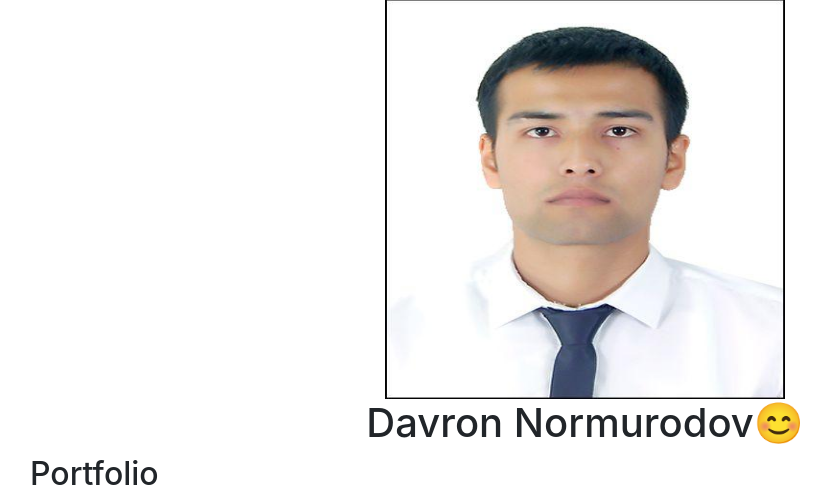
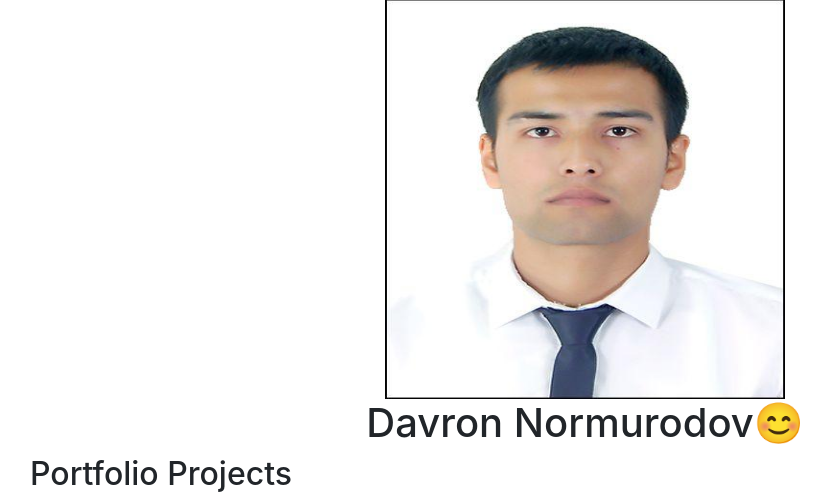
Before and after one commit to DavronNormurodov/django3-personal-portfolio, a Django app: page / in a window 1280 px wide. Shown: the part 97-596 px from the top of the page, without its empty margins (55-886 px from the left). Run offline with Django 3.2, Linux system fonts and the light colour scheme; data comes from the database, SQL or seed files in the repository; some libraries are stand-ins or nearby versions.

Commit message:
template is changed

```diff
--- a/portfolio/templates/portfolio/home.html
+++ b/portfolio/templates/portfolio/home.html
@@ -8,7 +8,7 @@
         </div>
     </div>
 
-    <h2>Portfolio</h2>
+    <h2>Portfolio Projects</h2>
     <div class="row">
 
         {% for project in projects%}
```
